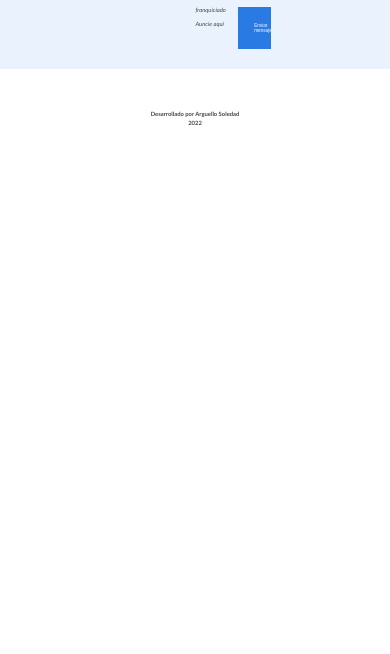
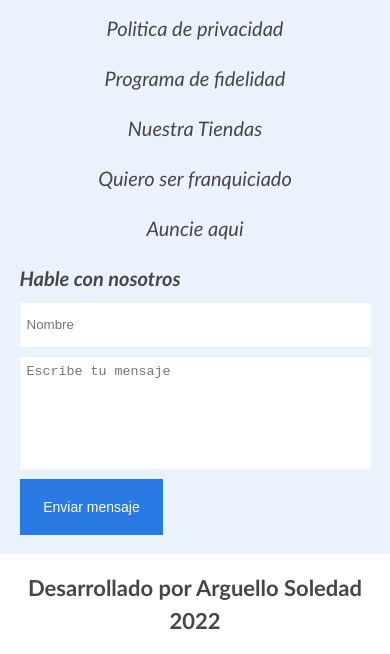
Before and after one commit to sole-arguello/Oracle-Alura-E-commerce-AluraGeek, a plain HTML site: page index.html in a window 390 px wide. Shown: the part 704-1358 px from the top of the page. Before the commit the page ends 873 px from the top, so only its background shows below. Drawn offline with Linux system fonts and the light colour scheme.

Commit message:
se agrega @media a contacto y corrigen algunas medidas del css tambien se corrigen algunas medidas a seccion footer y galeria

```diff
--- a/archivos-css/seccion-contacto.css
+++ b/archivos-css/seccion-contacto.css
@@ -4,6 +4,7 @@
     align-items: flex-start;
     justify-content: space-between;
     padding: 5%;
+    font-size: 20px;
 }
 
     .contacto__contenido--logo{
@@ -17,7 +18,6 @@
     }
         .informacion{
             color: #464646;
-            font-size: 1.5vw;
             font-style: italic;
             text-decoration: none;
         }
@@ -27,9 +27,9 @@
         flex-direction: column;
         width: 50%;
         line-height: 2.5;
+        font-size: 20px;
     }
         .formulario__titulo{
-            font-size: 1.5vw;
             font-style: italic;
             color: #464646;
             font-weight: bold;
@@ -37,7 +37,6 @@
         .formulario__nombre{
             color: #A2A2A2;
             border: none;
-            font-size: 1.2vw;
             padding: 2% 0 2% 2%;
             margin-bottom: 10px;
             height: 29px;
@@ -47,7 +46,6 @@
             display: block;
             resize: none;
             margin-bottom: 10px;
-            font-size: 1.2vw;
             padding: 2% 0 0 2%;
             border: none;
             color: #A2A2A2;
@@ -57,10 +55,29 @@
             color: #FFFFFF;
             background-color: #2A7AE4;
             width: 25%;
-            padding: 16px;
-            font-size: 1.2vw;
+            padding: 20px;
+            font-size: 14px;
             border: none;
         }
         .formulario__btn--enviar:hover{
             cursor: pointer;
         }
+
+@media screen and (max-width: 480px){
+
+    .seccion__contacto{
+        display: block;
+    }
+        .contacto__contenido--logo{
+            justify-content: center;
+        }
+        .contacto__contenido--informacion{
+            align-items: center;
+        }
+        .contacto__contenido--formulario{
+            width: 100%;
+        }
+            .formulario__btn--enviar{
+                width: 41%;
+            }
+}
--- a/archivos-css/seccion-footer.css
+++ b/archivos-css/seccion-footer.css
@@ -5,7 +5,7 @@
     align-items: center;
     line-height: 1.5;
     height: 100px;
-    font-size: 1.5vw;
+    font-size: 22px;
     font-weight: bold;
     color: #464646;
 }
--- a/index.html
+++ b/index.html
@@ -9,7 +9,7 @@
     <link rel="stylesheet" href="./archivos-css/reset.css">
     <link rel="stylesheet" href="./archivos-css/cabecera.css">
     <link rel="stylesheet" href="./archivos-css/seccion-banner.css" media="all">
-    <link rel="stylesheet" href="./archivos-css/seccion-galeria.css">
+    <link rel="stylesheet" href="./archivos-css/seccion-galeria.css" media="all">
     <link rel="stylesheet" href="./archivos-css/seccion-contacto.css">
     <link rel="stylesheet" href="./archivos-css/seccion-footer.css">
 </head>
```
Also changed, not shown: archivos-css/seccion-galeria.css (line endings or trailing spaces).
